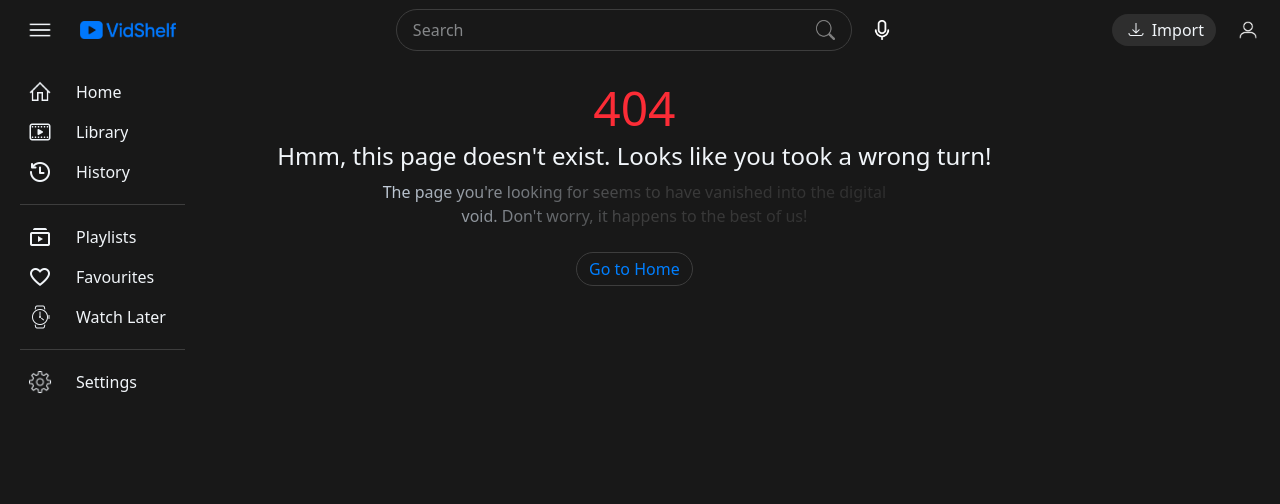
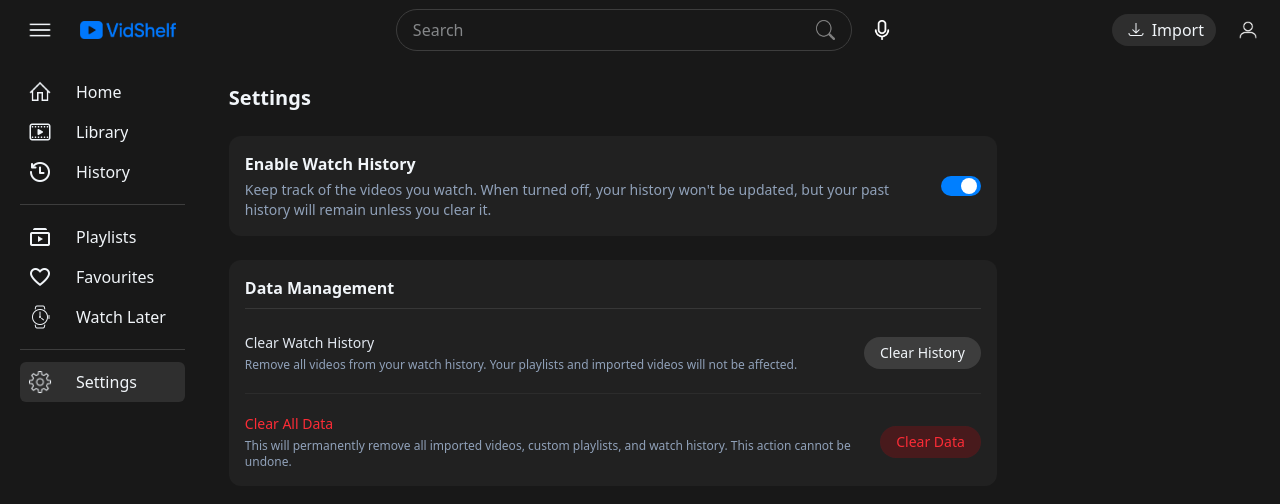
Before and after one commit to himanshurattan99/vid-shelf, a React (Vite) app: page /settings in a window 1280 px wide. Shown: the top 504 px of the page. Built offline with nearby package versions, Linux system fonts and the light colour scheme.

Commit message:
feat: add settings page with watch history toggle and clear data actions

```diff
--- a/src/App.jsx
+++ b/src/App.jsx
@@ -9,6 +9,7 @@ import Playlists from './Pages/Playlists'
 import Playlist from './Pages/Playlist'
 import History from './Pages/History'
 import Search from './Pages/Search'
+import Settings from './Pages/Settings'
 import Error from './Pages/Error'
 import { shuffleArray, removeFileExtension, generateId, getVideoDuration, generateThumbnail } from './utils'
 
@@ -22,6 +23,8 @@ const App = () => {
   })
   // State for history
   const [history, setHistory] = useState([])
+  // State for tracking if history is enabled
+  const [historyEnabled, setHistoryEnabled] = useState(true)
   // State for sidebar expansion (expanded/collapsed)
   const [sidebarExpanded, setSidebarExpanded] = useState(true)
   // State for sidebar mode ('contract' or 'slide')
@@ -238,6 +241,8 @@ const App = () => {
 
   // Add video to history (LIFO, max 100 video IDs)
   const addVideoToHistory = (videoId) => {
+    if (!historyEnabled) return // Do not add to history if disabled
+
     setHistory((prev) => {
       // Create new list without the video (if it was already there)
       const newHistoryIds = prev.filter((id) => id !== videoId)
@@ -259,6 +264,34 @@ const App = () => {
   const removeVideoFromHistory = (videoId) => {
     setHistory((prev) => prev.filter((id) => id !== videoId))
     showNotification('Video removed from History')
+  }
+
+  // Clear all videos from history
+  const clearHistory = () => {
+    setHistory([])
+    showNotification('Watch history cleared')
+  }
+
+  // Clear all data (videos, playlists, history)
+  const clearAllData = () => {
+    // Revoke all blob URLs to prevent memory leaks
+    Object.values(videos).forEach((video) => {
+      if (video.url) URL.revokeObjectURL(video.url)
+      if (video.thumbnail) URL.revokeObjectURL(video.thumbnail)
+      if (video.subtitles) {
+        video.subtitles.forEach((sub) => URL.revokeObjectURL(sub.src))
+      }
+    })
+
+    // Reset all state to defaults/empty
+    setVideos({})
+    setPlaylists({
+      favourites: { id: 'favourites', name: 'Favourites', videoIds: [] },
+      watch_later: { id: 'watch_later', name: 'Watch Later', videoIds: [] }
+    })
+    setHistory([])
+
+    showNotification('All data cleared successfully')
   }
 
   // Update video thumbnail
@@ -318,6 +351,8 @@ const App = () => {
 
   // Update video progress (playback position)
   const updateVideoProgress = (videoId, currentTime) => {
+    if (!historyEnabled) return // Do not track progress if history is disabled
+
     setVideos((prevVideos) => {
       const updatedVideos = { ...prevVideos }
       const videoToUpdate = updatedVideos[videoId]
@@ -352,6 +387,7 @@ const App = () => {
           <Route path='/playlists' element={<Playlists videos={videos} playlists={playlists} createPlaylist={createPlaylist} removePlaylist={removePlaylist} />} />
           <Route path='/playlist' element={<Playlist videos={videos} playlists={playlists} removeVideoFromPlaylist={removeVideoFromPlaylist} />} />
           <Route path='/search' element={<Search videos={videos} />} />
+          <Route path='/settings' element={<Settings historyEnabled={historyEnabled} setHistoryEnabled={setHistoryEnabled} clearHistory={clearHistory} clearAllData={clearAllData} />} />
           <Route path='*' element={<Error errorCode='404' errorMessage="Hmm, this page doesn't exist. Looks like you took a wrong turn!" />} />
         </Routes>
 
--- a/src/Components/Sidebar.jsx
+++ b/src/Components/Sidebar.jsx
@@ -60,7 +60,7 @@ const Sidebar = ({ isExpanded = true, mode = 'contract' }) => {
 
                 {/* Settings section */}
                 <div className="py-3">
-                    <button className="w-full p-2 hover:bg-[#2f2f2f] rounded-md flex gap-6 cursor-pointer">
+                    <button onClick={() => navigate('/settings')} className={`w-full p-2 ${(currentPath === '/settings') ? 'bg-[#2f2f2f]' : ''} hover:bg-[#2f2f2f] rounded-md flex gap-6 cursor-pointer`}>
                         <img src={settings_icon} className="w-6" alt="" />
                         {(isLabelVisible) && <span className="truncate">Settings</span>}
                     </button>
--- /dev/null
+++ b/src/Pages/Settings.jsx
@@ -0,0 +1,101 @@
+import { useState } from 'react'
+import Modal from '../Components/Modal'
+
+const Settings = ({ historyEnabled, setHistoryEnabled, clearHistory, clearAllData }) => {
+    // State variables for managing confirmation modals visibility
+    const [showClearHistoryModal, setShowClearHistoryModal] = useState(false)
+    const [showClearDataModal, setShowClearDataModal] = useState(false)
+
+    return (
+        <div className="h-[92.5vh] p-3 lg:p-6 bg-[#181818] text-slate-100 flex-1 overflow-y-auto">
+            <h2 className="mb-6 text-xl font-bold">Settings</h2>
+
+            <div className="max-w-3xl flex flex-col gap-6">
+                {/* Watch History Setting */}
+                <div className="p-4 bg-[#212121] rounded-xl flex flex-col sm:flex-row sm:items-center justify-between gap-4">
+                    <div className="flex-1">
+                        <h3 className="font-semibold text-slate-100">Enable Watch History</h3>
+                        <div className="mt-1 text-sm text-slate-400">
+                            Keep track of the videos you watch. When turned off, your history won't be updated, but your past history will remain unless you clear it.
+                        </div>
+                    </div>
+
+                    {/* Toggle Switch */}
+                    <button
+                        onClick={() => setHistoryEnabled(!historyEnabled)}
+                        className={`w-10 h-5 ${(historyEnabled) ? 'bg-[#007fff]' : 'bg-[#3e3e3e]'} rounded-full shrink-0 relative transition-colors duration-300 cursor-pointer`}
+                    >
+                        <div className={`size-4 bg-white rounded-full absolute top-0.5 ${(historyEnabled) ? 'translate-x-5' : 'translate-x-1'} transition-transform duration-300`}></div>
+                    </button>
+                </div>
+
+                {/* Data Management Options */}
+                <div className="p-4 bg-[#212121] rounded-xl flex flex-col gap-4">
+                    <h3 className="mb-2 pb-2 font-semibold text-slate-100 border-b border-white/10">Data Management</h3>
+
+                    {/* Clear Watch History */}
+                    <div className="flex flex-col sm:flex-row sm:items-center justify-between gap-4">
+                        <div className="flex-1">
+                            <h4 className="text-sm font-medium text-slate-200">Clear Watch History</h4>
+                            <div className="mt-1 text-xs text-slate-400">
+                                Remove all videos from your watch history. Your playlists and imported videos will not be affected.
+                            </div>
+                        </div>
+
+                        <button
+                            onClick={() => setShowClearHistoryModal(true)}
+                            className="py-1.5 px-4 bg-[#3d3d3d] hover:bg-[#4d4d4d] rounded-full text-sm font-medium shrink-0 transition-colors cursor-pointer"
+                        >
+                            Clear History
+                        </button>
+                    </div>
+
+                    <div className="h-px my-1 bg-white/5"></div>
+
+                    {/* Clear All Data */}
+                    <div className="flex flex-col sm:flex-row sm:items-center justify-between gap-4">
+                        <div className="flex-1">
+                            <h4 className="text-sm font-medium text-red-500">Clear All Data</h4>
+                            <div className="mt-1 text-xs text-slate-400">
+                                This will permanently remove all imported videos, custom playlists, and watch history. This action cannot be undone.
+                            </div>
+                        </div>
+
+                        <button
+                            onClick={() => setShowClearDataModal(true)}
+                            className="py-1.5 px-4 bg-red-600/20 hover:bg-red-600 rounded-full text-sm font-medium text-red-500 hover:text-white shrink-0 transition-colors cursor-pointer"
+                        >
+                            Clear Data
+                        </button>
+                    </div>
+                </div>
+            </div>
+
+            {/* Clear History Confirmation Modal */}
+            {showClearHistoryModal && (
+                <Modal type="confirm-action"
+                    title="Clear watch history?"
+                    onClose={() => setShowClearHistoryModal(false)}
+                    onConfirm={() => {
+                        clearHistory()
+                        setShowClearHistoryModal(false)
+                    }}
+                />
+            )}
+
+            {/* Clear All Data Confirmation Modal */}
+            {showClearDataModal && (
+                <Modal type="delete-video"
+                    title="Delete all the app data?"
+                    onClose={() => setShowClearDataModal(false)}
+                    onConfirm={() => {
+                        clearAllData()
+                        setShowClearDataModal(false)
+                    }}
+                />
+            )}
+        </div>
+    )
+}
+
+export default Settings
```
